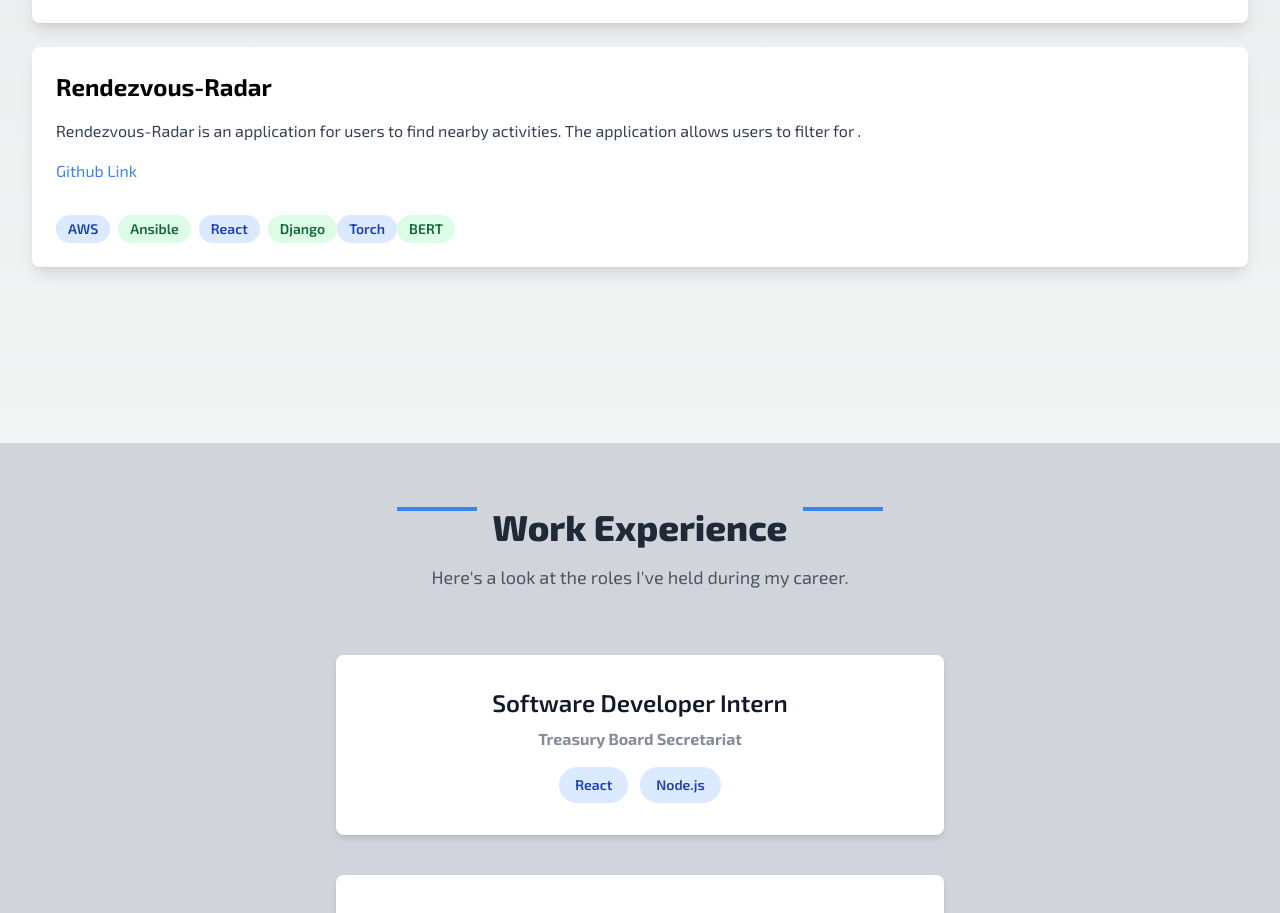
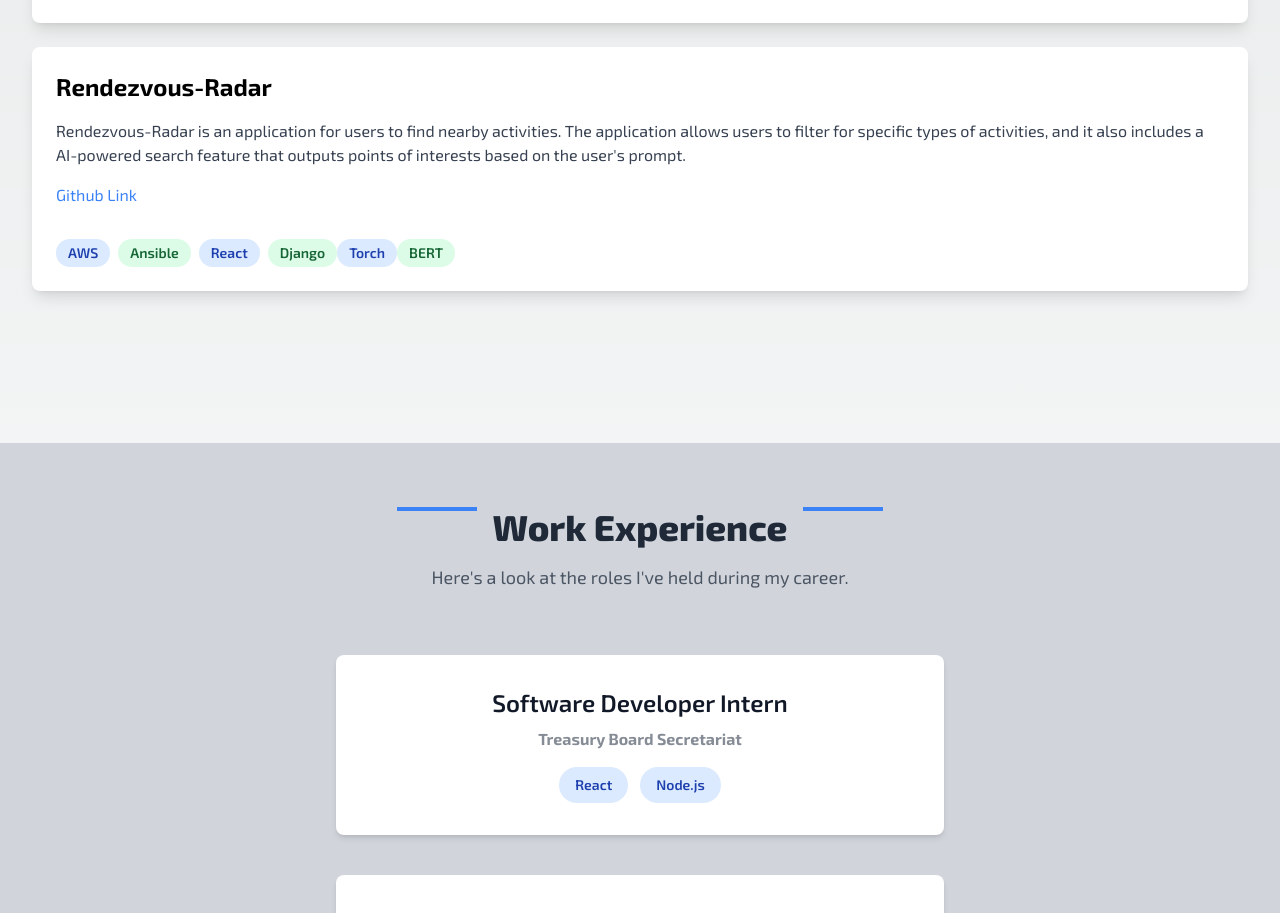
Before and after one commit to jchen03/my-website, a Next.js app: page / in a window 1280 px wide. Shown: the part 1491-2404 px from the top of the page. Built offline with nearby package versions, Linux system fonts and the light colour scheme.

Commit message:
oopsies2

```diff
--- a/src/app/components/ExperienceSection.tsx
+++ b/src/app/components/ExperienceSection.tsx
@@ -26,7 +26,7 @@ function ExperienceSection() {
             <h2 className="text-4xl font-extrabold text-gray-800 mx-4">Work Experience</h2>
             <div className="w-20 border-t-4 border-blue-500"></div>
           </div>
-          <p className="text-lg text-gray-600">Here's a look at the roles I&apos;ve held during my career.</p>
+          <p className="text-lg text-gray-600">Here&apos;s a look at the roles I&apos;ve held during my career.</p>
         </div>
 
         {/* Render Experience Cards */}
--- a/src/app/components/ProjectsSection.tsx
+++ b/src/app/components/ProjectsSection.tsx
@@ -46,7 +46,7 @@ const ProjectsSection = () => {
             <section className="p-6 bg-white rounded-lg shadow-lg mb-6">
               <h2 className="text-2xl font-bold mb-4">Rendezvous-Radar</h2>
               <div className="text-gray-700 mb-4">
-                Rendezvous-Radar is an application for users to find nearby activities. The application allows users to filter for .
+                Rendezvous-Radar is an application for users to find nearby activities. The application allows users to filter for specific types of activities, and it also includes a AI-powered search feature that outputs points of interests based on the user's prompt.
               </div>
               <a
                 href="https://github.com/rendezvous-radar/RendezvousRadar"
```
